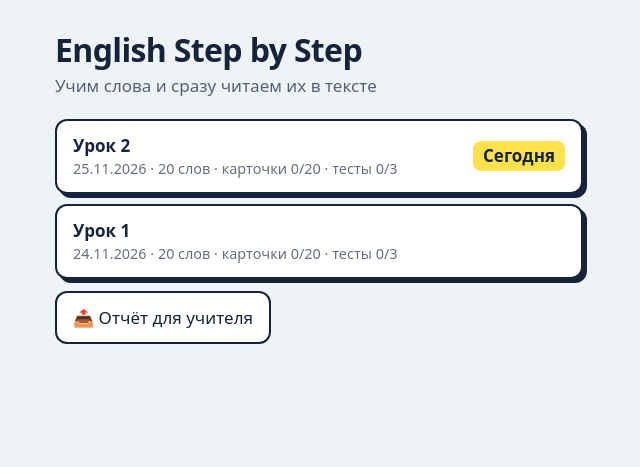
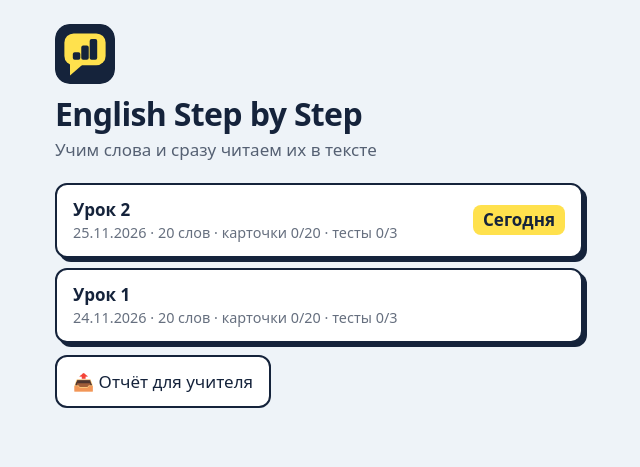
Before and after one commit to Latipov-Kamol/english-for-friend, a plain HTML site: page index.html in a window 1280 px wide. Shown: the whole page, without its empty margins (321-961 px from the left). Drawn offline with Linux system fonts and the light colour scheme.

Commit message:
Add files via upload

```diff
--- a/app.js
+++ b/app.js
@@ -22,7 +22,7 @@ var TESTS=['quiz','gap','listen'];
 function order(){return A.lessons.map(function(_,i){return i}).sort(function(a,b){var x=A.lessons[a].date||'',y=A.lessons[b].date||'';return x<y?1:x>y?-1:b-a})}
 
 function home(){
-  root.innerHTML='<header><h1>'+A.title+'</h1><p>'+A.subtitle+'</p></header><div class="list">'+
+  root.innerHTML='<header><img class="logo" src="logo.svg" alt=""><h1>'+A.title+'</h1><p>'+A.subtitle+'</p></header><div class="list">'+
   order().map(function(i){var l=A.lessons[i],n=l.words.length,s=seen(i),d=TESTS.filter(function(m){return (P[K(i)+'-'+m]||0)>=80}).length;
     return '<button class="card'+(s>=n&&d===TESTS.length?' done':'')+'" data-i="'+i+'"><span><b>'+l.title+'</b><small>'+(l.date?fmt(l.date)+' · ':'')+n+' слов · карточки '+s+'/'+n+' · тесты '+d+'/'+TESTS.length+'</small></span>'+(l.date===today()?'<em>Сегодня</em>':'')+'</button>'}).join('')+
   '</div><div class="row"><button class="ghost" id="rp">📤 Отчёт для учителя</button></div>';
--- a/index.html
+++ b/index.html
@@ -4,6 +4,8 @@
 <meta charset="utf-8">
 <meta name="viewport" content="width=device-width,initial-scale=1,viewport-fit=cover">
 <meta name="theme-color" content="#eef3f8">
+<link rel="icon" href="logo.svg" type="image/svg+xml">
+<link rel="apple-touch-icon" href="logo.png">
 <title>English Step by Step</title>
 <script>var v=Date.now();document.write('<link rel="stylesheet" href="style.css?v='+v+'">');</script>
 </head>
--- a/style.css
+++ b/style.css
@@ -58,3 +58,4 @@ main{padding-bottom:calc(48px + env(safe-area-inset-bottom))}
 .dock .main{padding:16px;font-size:1.1rem}
 #cnt{position:sticky;top:0;z-index:2;background:var(--paper);padding:8px 0;margin:0 0 8px;opacity:1;font-weight:600}
 @media (max-width:420px){main{padding:14px 12px 40px}h1{font-size:1.7rem}.big{font-size:1.5rem}.read{font-size:1.15rem;padding:14px}.flash{gap:8px}}
+.logo{width:60px;height:60px;display:block;margin:4px 0 6px;border-radius:14px}
```
Also changed, not shown: logo.png (added), logo.svg (added).
